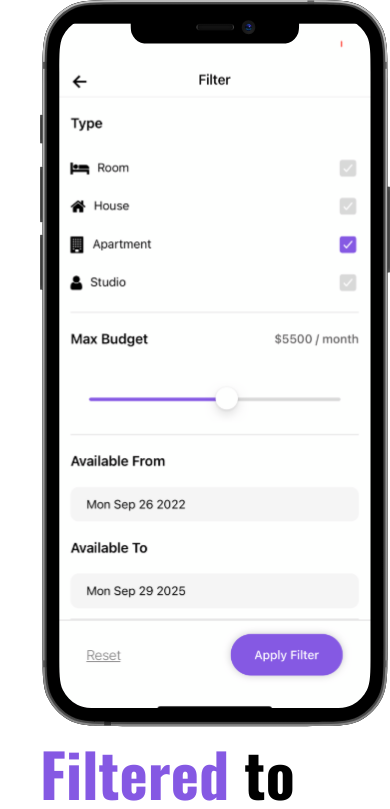
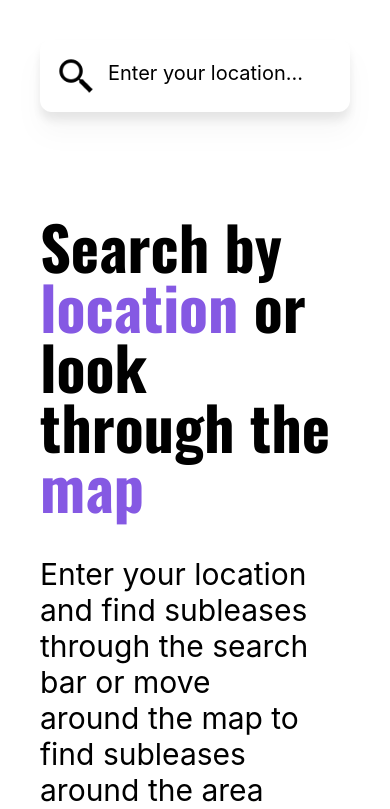
Before and after one commit to Crib-Sublease-Made-Easy/crib-web-development, a React (Create React App) app: page / in a window 390 px wide. Shown: the top 809 px of the page. Built offline with nearby package versions, Linux system fonts and the light colour scheme.

Commit message:
Designed the map page and added some finishing touches to the other pages

```diff
--- a/src/App.js
+++ b/src/App.js
@@ -1,10 +1,12 @@
 import MessagePage from './pages/Message';
-import FilterScreen1 from './pages/Filter';
+import FilterScreen from './pages/Filter';
+import MapScreen from './pages/Map';
 
 function App() {
   return (
     <div>
-      <FilterScreen1/>
+      <MapScreen/>
+      <FilterScreen/>
       <MessagePage/>
     </div>
   )
--- a/src/pages/Filter.js
+++ b/src/pages/Filter.js
@@ -1,6 +1,6 @@
 import filter from '../assets/filterScreen.svg';
 
-function FilterScreen1() {
+function FilterScreen() {
   return (
     <div className='ml-6 flex flex-col lg:flex-row lg:p-20'>
       <img className='pl-4 md:pt-20 lg:pl-60 md:pb-20' src={filter}>
@@ -17,4 +17,4 @@ function FilterScreen1() {
   )
 }
 
-export default FilterScreen1;
+export default FilterScreen;
--- /dev/null
+++ b/src/pages/Map.js
@@ -0,0 +1,31 @@
+import map from '../assets/map.svg';
+import search from '../assets/search-48.png'
+
+function MapScreen() {
+  return (
+    <div className='bg-white flex flex-col lg:flex-row md:m-80'>
+    {/* The color is  #8559E3 purple, black, white*/}
+    <div className='w-50 p-10'>
+      <div className='bg-white drop-shadow-xl hover:drop-shadow-md rounded-xl max-w-md p-4'>
+        <img className='inline h-10 pr-3 hover:animate-wiggle' src={search}>
+        </img>
+        <h1 className='text-xl inline'>
+          Enter your location...
+          </h1>
+      </div>
+      <div className='mt-20 pt-6 '>
+        <h1 className='font-oswald font-bold text-6xl'>
+          Search by <span className='text-[#8559E3]'>location</span> or look through the <span className='text-[#8559E3]'>map</span>
+        </h1>
+      <p className='font-roboto pt-10 pr-10 text-left text-3xl'>
+        Enter your location and find subleases through the search bar or move around the map to find subleases around the area you're looking at
+      </p>
+      </div>
+    </div>
+    <img src={map} className='pl-20 rounded-lg'>
+    </img>
+  </div>
+  )
+}
+
+export default MapScreen;
--- a/src/pages/Message.js
+++ b/src/pages/Message.js
@@ -13,7 +13,7 @@ function MessagePage() {
           <p className='font-oswald font-bold text-6xl'> Found the <span className='text-[#8559E3]'> one</span>?</p>
         </h1>
         <p className='font-roboto pt-10 pr-10 text-left text-3xl text-soft'>
-          Message the tenant with our in-house messaging tool to ask for more information!
+          Message the tenant with our in-house messaging tool to ask for more information
         </p>
       </div>
       <img src={msg} className='pl-20 rounded-lg drop-shadow-2xl hover:drop-shadow-sm'>
--- a/tailwind.config.js
+++ b/tailwind.config.js
@@ -5,6 +5,15 @@ module.exports = {
   ],
   theme: {
     extend: {
+      keyframes: {
+        wiggle: {
+          '0%, 100%': { transform: 'rotate(-3deg)' },
+          '50%': { transform: 'rotate(3deg)' },
+        }
+      },
+      animation: {
+        wiggle: 'wiggle 1s ease-in-out infinite',
+      },
       fontFamily: {
         oswald: ["oswald", "cursive"],
       },
```
Also changed, not shown: src/assets/map.svg (added), src/assets/search-48.png (added).
